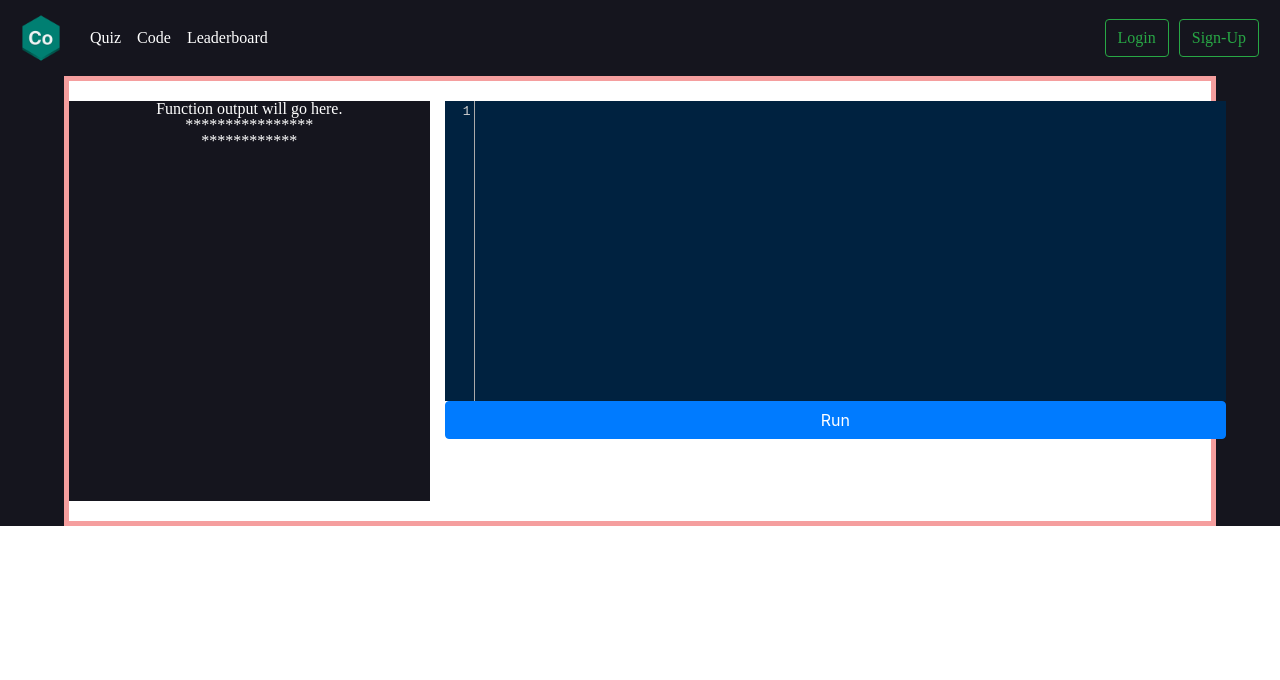
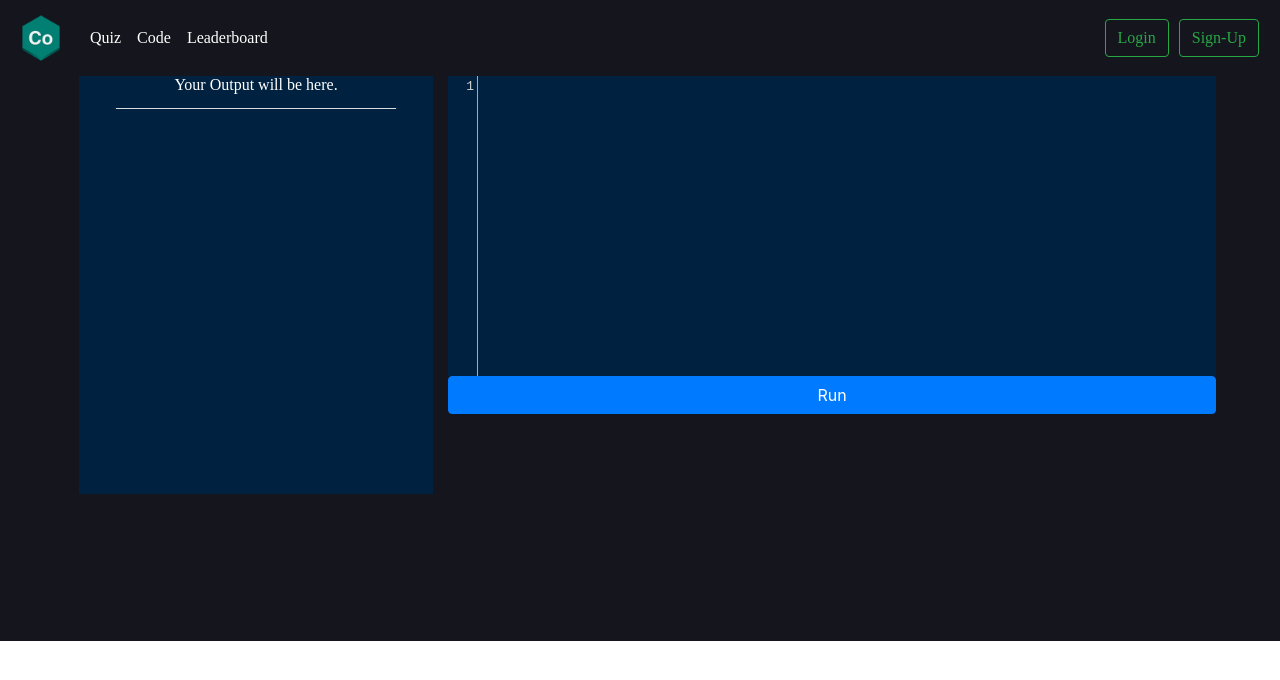
Before and after one commit to imcontrive/CreateAPIs, a React (Create React App) app in the folder client/mini-codewar-frontend/: page /code in a window 1280 px wide. Shown: the top 680 px of the page. Built offline with nearby package versions, Linux system fonts and the light colour scheme.

Commit message:
CodeMirror Modified

```diff
--- a/client/mini-codewar-frontend/src/App.css
+++ b/client/mini-codewar-frontend/src/App.css
@@ -88,9 +88,9 @@
 /* styles for codeMirror */
 
 .container {
-	background: white;
-	border: 5px solid rgb(245, 158, 158);
-	padding: 20px 0;
+	/* background: white; */
+	/* border: 5px solid rgb(245, 158, 158); */
+	/* padding: 20px 0; */
 }
 
 
--- a/client/mini-codewar-frontend/src/components/CodeMirror.js
+++ b/client/mini-codewar-frontend/src/components/CodeMirror.js
@@ -39,22 +39,21 @@ var CodeEditor = require('codemirror');
   render() {
     return (
       <React.Fragment>
-          <div className="container">
-            <div className="row">
+          <div className="container" style={{minHeight:"565px",height:"100%"}}>
+            <div className="row clearfloat">
               <div className="side col-md-12">
                 <div style={{textAlign:"center"}} className="editor col-md-4">
+                {/* Output consoles */}
+                <p className="pconsole indent" style={{color:"white",background:"#002240",padding:"1px 0px"}}>Your Output will be here.</p>
                   <div className="console">
-                    <p className="pconsole indent">Function output will go here.</p>
-                    <p className="pconsole">****************</p>
-
-
+                    <p>___________________________________</p>
                     <p className="pconsole indent">{
                       this.state.returnValue ? this.state.returnValue : <>
-                      <p className="pconsole">************</p>
                       <p className="pconsole indent">
                       </p> </>
                     } </p>
                   </div>
+
               </div>
               <div className="editor col-md-8">
                 <textarea id="codejs">
--- a/client/mini-codewar-frontend/src/index.css
+++ b/client/mini-codewar-frontend/src/index.css
@@ -119,9 +119,12 @@ table td.gap span {
 
 
 .console{
-  background: #15151E;
+  background: #002240;
   min-width: 300px;
+  width: 100%;
   min-height: 50vh;
+  margin: 0;
+  padding: 0;
 }
 .editor {
   float: left;
@@ -132,4 +135,5 @@ table td.gap span {
 .col-md-12,.col-md-8 {
   padding-left: 0;
   padding-right: 0;
+  margin: 0;
 }
```
